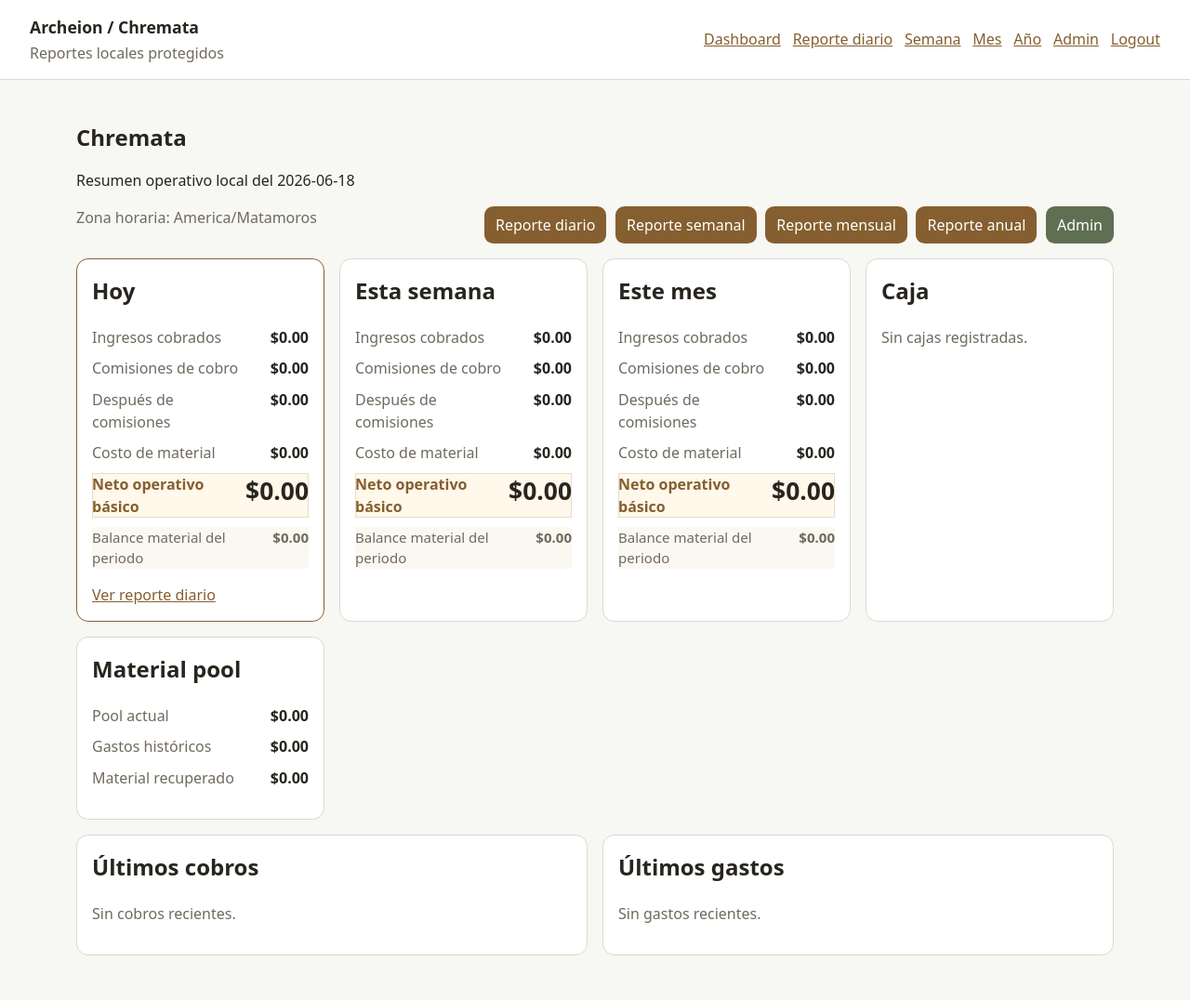
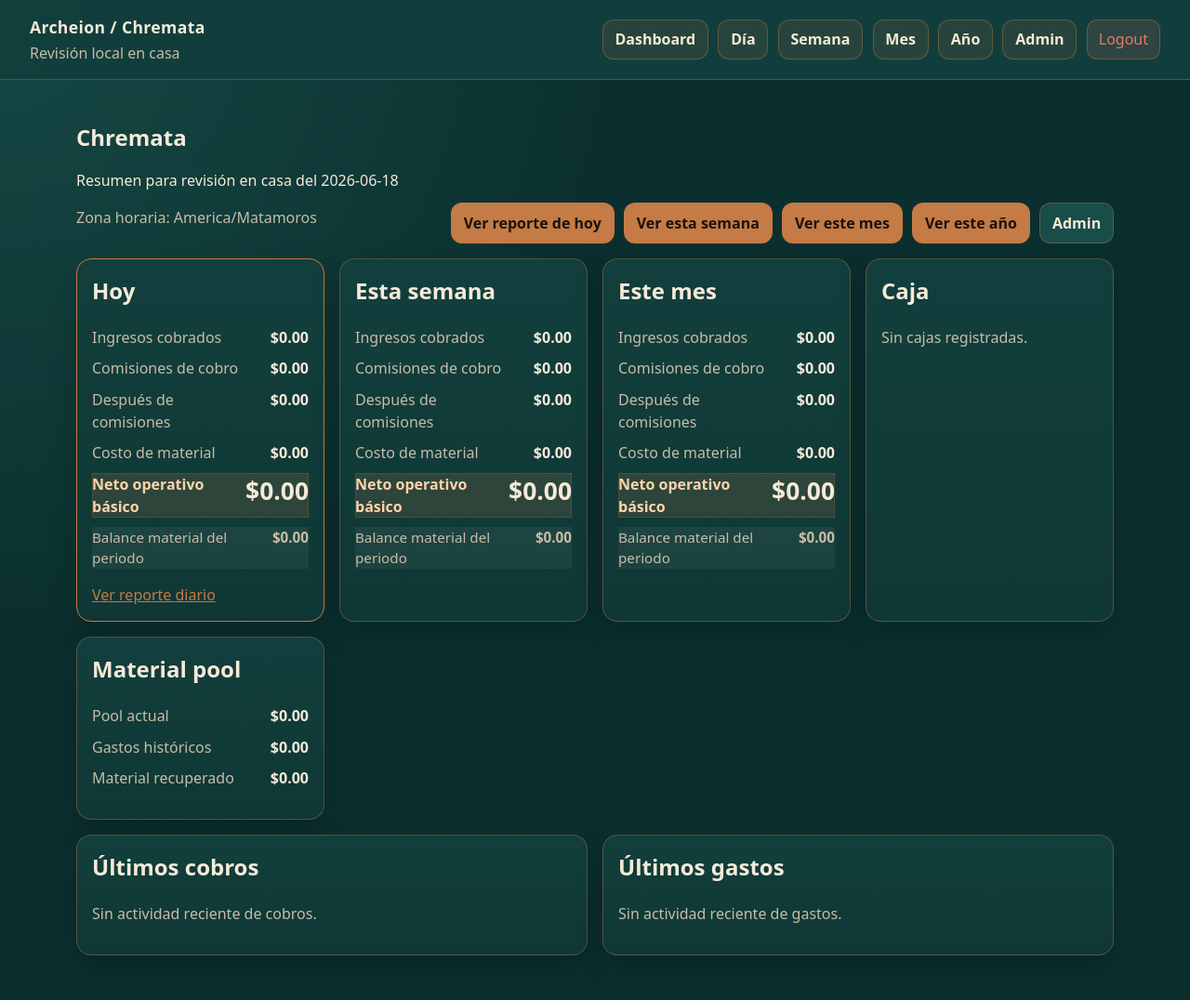
Before and after one commit to Raginmar12/Archeion, a Django app: page /chremata/ in a window 1280 px wide. Shown: the whole page at 93% size. Run offline with Django 5.2, Linux system fonts and the light colour scheme; the visitor is signed in with stand-in values (Sample User, id 1); data that the repository does not hold is empty.

Commit message:
Implementa pulido visual R6 de Chremata

```diff
--- a/chremata/static/chremata/chremata.css
+++ b/chremata/static/chremata/chremata.css
@@ -1,68 +1,107 @@
 :root {
-  color-scheme: light;
-  --bg: #f7f7f4;
-  --card: #ffffff;
-  --line: #ddd8cc;
-  --text: #28251f;
-  --muted: #706a5f;
-  --accent: #855f2f;
-  --warning-bg: #fff3cd;
-  --warning-text: #6c4b00;
+  color-scheme: dark;
+  --chremata-bg: #0b2f2f;
+  --chremata-panel: #123f3d;
+  --chremata-panel-soft: #184d49;
+  --chremata-text: #f5ead8;
+  --chremata-muted: #c8bca7;
+  --chremata-copper: #c47b45;
+  --chremata-mint: #8fd6bd;
+  --chremata-amber: #d8a84e;
+  --chremata-coral: #e27b68;
+  --chremata-border: rgba(196, 123, 69, 0.38);
+  --bg: var(--chremata-bg);
+  --card: var(--chremata-panel);
+  --line: var(--chremata-border);
+  --text: var(--chremata-text);
+  --muted: var(--chremata-muted);
+  --accent: var(--chremata-copper);
+  --warning-bg: rgba(216, 168, 78, 0.18);
+  --warning-text: #ffe1a3;
 }
 
 * { box-sizing: border-box; }
 
 body {
   margin: 0;
-  background: var(--bg);
+  background: radial-gradient(circle at top left, #164945 0, var(--chremata-bg) 42rem);
   color: var(--text);
   font-family: system-ui, -apple-system, BlinkMacSystemFont, "Segoe UI", sans-serif;
   line-height: 1.5;
 }
 
 a { color: var(--accent); }
+a:hover { color: var(--chremata-text); }
 
 .site-header {
   align-items: center;
-  background: var(--card);
+  background: rgba(18, 63, 61, 0.96);
   border-bottom: 1px solid var(--line);
   display: flex;
   gap: 1rem;
   justify-content: space-between;
   padding: 1rem clamp(1rem, 4vw, 2rem);
+  position: sticky;
+  top: 0;
+  z-index: 10;
 }
 
 .brand {
   color: var(--text);
   font-size: 1.1rem;
-  font-weight: 700;
+  font-weight: 800;
+  letter-spacing: 0.02em;
   text-decoration: none;
 }
 
 .subtitle,
 .muted,
-.empty {
-  color: var(--muted);
-}
-
+.empty { color: var(--muted); }
 .subtitle { margin: 0.15rem 0 0; }
+.empty { font-size: 1rem; }
 
 .site-nav,
-.period-nav {
+.period-nav,
+.quick-links {
   align-items: center;
   display: flex;
   flex-wrap: wrap;
-  gap: 0.8rem;
+  gap: 0.65rem;
+}
+
+.site-nav a,
+.link-button,
+.period-nav a,
+.button-link,
+button {
+  min-height: 2.65rem;
+}
+
+.site-nav a,
+.period-nav a,
+.button-link,
+button {
+  align-items: center;
+  border: 1px solid var(--line);
+  border-radius: 0.75rem;
+  display: inline-flex;
+  font-weight: 700;
+  justify-content: center;
+  padding: 0.55rem 0.8rem;
+  text-decoration: none;
+}
+
+.site-nav a,
+.period-nav a {
+  background: rgba(196, 123, 69, 0.12);
+  color: var(--text);
 }
 
 .link-button {
-  background: none;
-  border: 0;
-  color: var(--accent);
+  background: rgba(226, 123, 104, 0.14);
+  color: var(--chremata-coral);
   cursor: pointer;
   font: inherit;
-  padding: 0;
-  text-decoration: underline;
 }
 
 .page {
@@ -80,264 +119,131 @@ a { color: var(--accent); }
 }
 
 .page-heading h1 { margin-bottom: 0.25rem; }
-
-.date-form {
-  align-items: end;
-  display: flex;
-  gap: 0.5rem;
-}
-
-.date-form label {
-  display: grid;
-  font-size: 0.9rem;
-}
+.date-form { align-items: end; display: flex; gap: 0.5rem; }
+.date-form label { display: grid; font-size: 0.95rem; gap: 0.25rem; }
 
 input,
 button {
   border: 1px solid var(--line);
-  border-radius: 0.5rem;
+  border-radius: 0.7rem;
   font: inherit;
-  padding: 0.45rem 0.65rem;
+  padding: 0.55rem 0.75rem;
 }
 
-button {
-  background: var(--accent);
-  color: white;
+input {
+  background: #092827;
+  color: var(--text);
 }
 
-.notice {
-  border-radius: 0.6rem;
-  margin: 1rem 0;
-  padding: 0.75rem 1rem;
+button,
+.button-link {
+  background: var(--accent);
+  color: #1d120c;
+  cursor: pointer;
 }
 
-.warning {
-  background: var(--warning-bg);
-  color: var(--warning-text);
+.button-link.secondary { background: var(--chremata-panel-soft); color: var(--text); }
+.button-link.disabled { background: rgba(245, 234, 216, 0.12); color: var(--muted); }
+
+.notice {
+  border: 1px solid var(--line);
+  border-radius: 0.8rem;
+  margin: 1rem 0;
+  padding: 0.85rem 1rem;
 }
-
+.warning { background: var(--warning-bg); color: var(--warning-text); }
 .period-nav { margin: 1rem 0 1.5rem; }
 
-.card-grid {
+.card-grid,
+.dashboard-grid {
   display: grid;
   gap: 1rem;
   grid-template-columns: repeat(auto-fit, minmax(180px, 1fr));
 }
+.dashboard-grid { grid-template-columns: repeat(auto-fit, minmax(240px, 1fr)); margin-top: 1rem; }
+.dashboard-grid.two-columns { grid-template-columns: repeat(auto-fit, minmax(300px, 1fr)); }
 
 .card,
-.report-section {
-  background: var(--card);
+.report-section,
+.dashboard-card,
+.auth-card {
+  background: linear-gradient(180deg, var(--card), #0f3735);
   border: 1px solid var(--line);
-  border-radius: 0.8rem;
+  border-radius: 1rem;
+  box-shadow: 0 12px 30px rgba(0, 0, 0, 0.18);
   padding: 1rem;
 }
 
-.card span {
-  color: var(--muted);
-  display: block;
-  font-size: 0.9rem;
+.card span { color: var(--muted); display: block; font-size: 0.95rem; }
+.card strong { display: block; font-size: 1.5rem; margin-top: 0.3rem; }
+.report-section { margin-top: 1rem; }
+.report-section h2,
+.dashboard-card h2 { margin-top: 0; }
+
+.table-wrapper { overflow-x: auto; }
+table { border-collapse: collapse; min-width: 680px; width: 100%; }
+th, td { border-bottom: 1px solid var(--line); padding: 0.65rem; text-align: left; vertical-align: top; }
+th { color: var(--muted); }
+tr:hover td { background: rgba(245, 234, 216, 0.04); }
+
+.auth-card { margin: 2rem auto; max-width: 420px; }
+.login-form { display: grid; gap: 1rem; }
+.login-form label { display: grid; gap: 0.3rem; }
+
+.highlight-card { border-color: var(--accent); }
+.metric-list { display: grid; gap: 0.6rem; margin: 0 0 1rem; }
+.metric-list div { display: flex; gap: 1rem; justify-content: space-between; }
+.metric-list dt { color: var(--muted); }
+.metric-list dd { font-weight: 800; margin: 0; text-align: right; }
+.metric-list.compact div { display: grid; gap: 0.15rem; }
+.metric-list.compact dd { text-align: left; }
+
+.status-pill {
+  background: rgba(143, 214, 189, 0.14);
+  border: 1px solid rgba(143, 214, 189, 0.45);
+  border-radius: 999px;
+  color: var(--chremata-mint);
+  display: inline-block;
+  font-weight: 800;
+  padding: 0.2rem 0.6rem;
 }
 
-.card strong {
-  display: block;
-  font-size: 1.5rem;
-  margin-top: 0.3rem;
-}
+.activity-list { display: grid; gap: 0.75rem; list-style: none; margin: 0; padding: 0; }
+.activity-list li { border-bottom: 1px solid var(--line); display: grid; gap: 0.15rem; padding-bottom: 0.75rem; }
+.activity-list li:last-child { border-bottom: 0; padding-bottom: 0; }
+.activity-list span { color: var(--muted); font-size: 0.95rem; }
 
-.report-section { margin-top: 1rem; }
-.report-section h2 { margin-top: 0; }
+.primary-result { background: rgba(196, 123, 69, 0.16); border-color: var(--accent); box-shadow: inset 0 0 0 1px rgba(196, 123, 69, 0.22); }
+.primary-result dt,
+.primary-result span { color: #ffd3aa; font-weight: 800; }
+.primary-result dd,
+.primary-result strong { color: var(--text); font-size: 1.65rem; }
+.auxiliary-metric { background: rgba(245, 234, 216, 0.06); color: var(--muted); font-size: 0.95rem; }
+.auxiliary-metric dd,
+.auxiliary-metric strong { color: var(--muted); }
 
-.table-wrapper { overflow-x: auto; }
-
-table {
-  border-collapse: collapse;
-  min-width: 680px;
-  width: 100%;
-}
-
-th,
-td {
-  border-bottom: 1px solid var(--line);
-  padding: 0.55rem;
-  text-align: left;
-  vertical-align: top;
-}
-
-th { color: var(--muted); }
+.difference-ok { border-color: rgba(143, 214, 189, 0.55); }
+.difference-ok strong { color: var(--chremata-mint); }
+.difference-surplus { border-color: rgba(216, 168, 78, 0.65); }
+.difference-surplus strong { color: var(--chremata-amber); }
+.difference-missing { border-color: rgba(226, 123, 104, 0.72); }
+.difference-missing strong { color: var(--chremata-coral); }
 
 @media (max-width: 720px) {
   .site-header,
   .page-heading,
-  .date-form {
-    align-items: stretch;
-    flex-direction: column;
-  }
+  .date-form { align-items: stretch; flex-direction: column; }
+  .site-header { position: static; }
+  .site-nav { display: grid; grid-template-columns: repeat(3, minmax(0, 1fr)); width: 100%; }
+  .site-nav a,
+  .site-nav form,
+  .site-nav button { width: 100%; }
+  .period-nav,
+  .quick-links { display: grid; grid-template-columns: 1fr; }
+  .card-grid { grid-template-columns: 1fr; }
+  .dashboard-grid,
+  .dashboard-grid.two-columns { grid-template-columns: 1fr; }
+  .metric-list div { align-items: start; display: grid; gap: 0.15rem; }
+  .metric-list dd { text-align: left; }
+  table { min-width: 620px; }
 }
-
-.auth-card {
-  background: var(--card);
-  border: 1px solid var(--line);
-  border-radius: 0.8rem;
-  margin: 2rem auto;
-  max-width: 420px;
-  padding: 1.5rem;
-}
-
-.login-form {
-  display: grid;
-  gap: 1rem;
-}
-
-.login-form label {
-  display: grid;
-  gap: 0.3rem;
-}
-
-.quick-links {
-  display: flex;
-  flex-wrap: wrap;
-  gap: 0.6rem;
-}
-
-.button-link {
-  background: var(--accent);
-  border-radius: 0.6rem;
-  color: white;
-  display: inline-block;
-  padding: 0.5rem 0.75rem;
-  text-decoration: none;
-}
-
-.button-link.secondary {
-  background: #5f6f52;
-}
-
-.button-link.disabled {
-  background: #d8d2c5;
-  color: var(--muted);
-}
-
-.dashboard-grid {
-  display: grid;
-  gap: 1rem;
-  grid-template-columns: repeat(auto-fit, minmax(240px, 1fr));
-  margin-top: 1rem;
-}
-
-.dashboard-grid.two-columns {
-  grid-template-columns: repeat(auto-fit, minmax(300px, 1fr));
-}
-
-.dashboard-card {
-  background: var(--card);
-  border: 1px solid var(--line);
-  border-radius: 0.8rem;
-  padding: 1rem;
-}
-
-.highlight-card {
-  border-color: var(--accent);
-}
-
-.dashboard-card h2 {
-  margin-top: 0;
-}
-
-.metric-list {
-  display: grid;
-  gap: 0.6rem;
-  margin: 0 0 1rem;
-}
-
-.metric-list div {
-  display: flex;
-  gap: 1rem;
-  justify-content: space-between;
-}
-
-.metric-list dt {
-  color: var(--muted);
-}
-
-.metric-list dd {
-  font-weight: 700;
-  margin: 0;
-  text-align: right;
-}
-
-.metric-list.compact div {
-  display: grid;
-  gap: 0.15rem;
-}
-
-.metric-list.compact dd {
-  text-align: left;
-}
-
-.status-pill {
-  background: #eee7d8;
-  border-radius: 999px;
-  color: var(--accent);
-  display: inline-block;
-  font-weight: 700;
-  padding: 0.2rem 0.55rem;
-}
-
-.activity-list {
-  display: grid;
-  gap: 0.75rem;
-  list-style: none;
-  margin: 0;
-  padding: 0;
-}
-
-.activity-list li {
-  border-bottom: 1px solid var(--line);
-  display: grid;
-  gap: 0.15rem;
-  padding-bottom: 0.75rem;
-}
-
-.activity-list li:last-child {
-  border-bottom: 0;
-  padding-bottom: 0;
-}
-
-.activity-list span {
-  color: var(--muted);
-  font-size: 0.92rem;
-}
-
-.secondary-metric {
-  color: var(--muted);
-  font-size: 0.94rem;
-}
-
-.primary-result {
-  background: #fff8eb;
-  border-color: var(--accent);
-  box-shadow: inset 0 0 0 1px rgba(133, 95, 47, 0.18);
-}
-
-.primary-result dt,
-.primary-result span {
-  color: var(--accent);
-  font-weight: 700;
-}
-
-.primary-result dd,
-.primary-result strong {
-  color: var(--text);
-  font-size: 1.65rem;
-}
-
-.auxiliary-metric {
-  background: #faf8f1;
-  color: var(--muted);
-  font-size: 0.94rem;
-}
-
-.auxiliary-metric dd,
-.auxiliary-metric strong {
-  color: var(--muted);
-}
--- a/chremata/templates/chremata/base.html
+++ b/chremata/templates/chremata/base.html
@@ -11,11 +11,11 @@
   <header class="site-header">
     <div>
       <a class="brand" href="{% url 'chremata_dashboard' %}">Archeion / Chremata</a>
-      <p class="subtitle">Reportes locales protegidos</p>
+      <p class="subtitle">Revisión local en casa</p>
     </div>
     <nav class="site-nav" aria-label="Navegación principal">
       <a href="{% url 'chremata_dashboard' %}">Dashboard</a>
-      <a href="{% url 'chremata_reporte_diario' %}">Reporte diario</a>
+      <a href="{% url 'chremata_reporte_diario' %}">Día</a>
       <a href="{% url 'chremata_reporte_semana' %}">Semana</a>
       <a href="{% url 'chremata_reporte_mes' %}">Mes</a>
       <a href="{% url 'chremata_reporte_anio' %}">Año</a>
--- a/chremata/templates/chremata/dashboard.html
+++ b/chremata/templates/chremata/dashboard.html
@@ -6,14 +6,17 @@
 <section class="page-heading">
   <div>
     <h1>Chremata</h1>
-    <p>Resumen operativo local del {{ fecha_hoy|date:"Y-m-d" }}</p>
+    <p>Resumen para revisión en casa del {{ fecha_hoy|date:"Y-m-d" }}</p>
     <p class="muted">Zona horaria: {{ timezone_actual }}</p>
   </div>
   <nav class="quick-links" aria-label="Accesos principales">
-    <a class="button-link" href="{% url 'chremata_reporte_diario' %}">Reporte diario</a>
-    <a class="button-link" href="{% url 'chremata_reporte_semana' %}">Reporte semanal</a>
-    <a class="button-link" href="{% url 'chremata_reporte_mes' %}">Reporte mensual</a>
-    <a class="button-link" href="{% url 'chremata_reporte_anio' %}">Reporte anual</a>
+    <a class="button-link" href="{% url 'chremata_reporte_diario' %}?fecha={{ fecha_hoy|date:'Y-m-d' }}">Ver reporte de hoy</a>
+    <a class="button-link" href="{% url 'chremata_reporte_semana' %}?fecha={{ fecha_hoy|date:'Y-m-d' }}">Ver esta semana</a>
+    <a class="button-link" href="{% url 'chremata_reporte_mes' %}?anio={{ fecha_hoy|date:'Y' }}&mes={{ fecha_hoy|date:'n' }}">Ver este mes</a>
+    <a class="button-link" href="{% url 'chremata_reporte_anio' %}?anio={{ fecha_hoy|date:'Y' }}">Ver este año</a>
+    {% if caja_resumen %}
+      <a class="button-link secondary" href="{% url 'chremata_caja_detalle' caja_resumen.public_id %}">{% if caja_abierta %}Ver caja abierta{% else %}Ver última caja{% endif %}</a>
+    {% endif %}
     <a class="button-link secondary" href="{% url 'admin:index' %}">Admin</a>
   </nav>
 </section>
@@ -106,7 +109,7 @@
         {% endfor %}
       </ul>
     {% else %}
-      <p class="empty">Sin cobros recientes.</p>
+      <p class="empty">Sin actividad reciente de cobros.</p>
     {% endif %}
   </article>
 
@@ -124,7 +127,7 @@
         {% endfor %}
       </ul>
     {% else %}
-      <p class="empty">Sin gastos recientes.</p>
+      <p class="empty">Sin actividad reciente de gastos.</p>
     {% endif %}
   </article>
 </section>
--- a/chremata/views.py
+++ b/chremata/views.py
@@ -1,4 +1,5 @@
 from datetime import date, timedelta
+from decimal import Decimal, InvalidOperation
 
 from django.contrib.auth.decorators import login_required
 from django.shortcuts import get_object_or_404, render
@@ -227,9 +228,24 @@ def caja_detalle(request, public_id):
         public_id=public_id,
     )
     corte = calcular_corte_caja(caja)
+    diferencia = corte["efectivo"].get("diferencia_efectivo")
+    diferencia_clase = "difference-ok"
+    if diferencia is None:
+        diferencia_clase = ""
+    else:
+        try:
+            diferencia_decimal = Decimal(diferencia)
+            if diferencia_decimal > 0:
+                diferencia_clase = "difference-surplus"
+            elif diferencia_decimal < 0:
+                diferencia_clase = "difference-missing"
+        except (InvalidOperation, TypeError):
+            diferencia_clase = ""
+
     contexto = {
         "titulo": "Corte de caja",
         "caja": caja,
         "corte": corte,
+        "diferencia_clase": diferencia_clase,
     }
     return render(request, "chremata/cajas/detalle.html", contexto)
```
Also changed, not shown: chremata/templates/chremata/cajas/detalle.html (+12 -11 lines), chremata/templates/chremata/reportes/dia.html (+10 -7 lines), chremata/templates/chremata/reportes/periodo.html (+13 -9 lines), chremata/test_reports.py (+86 -4 lines), docs/manual_operativo.md (+15 -0 lines), README.md.
